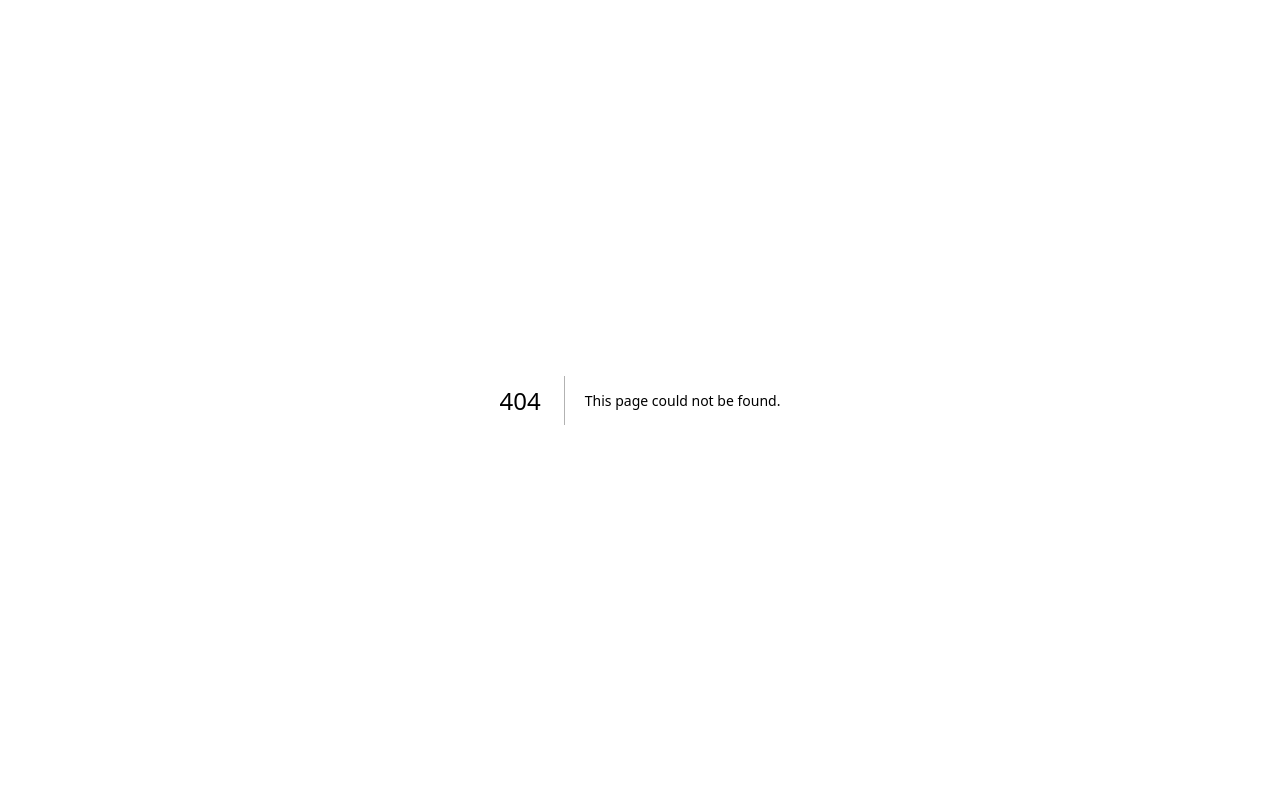
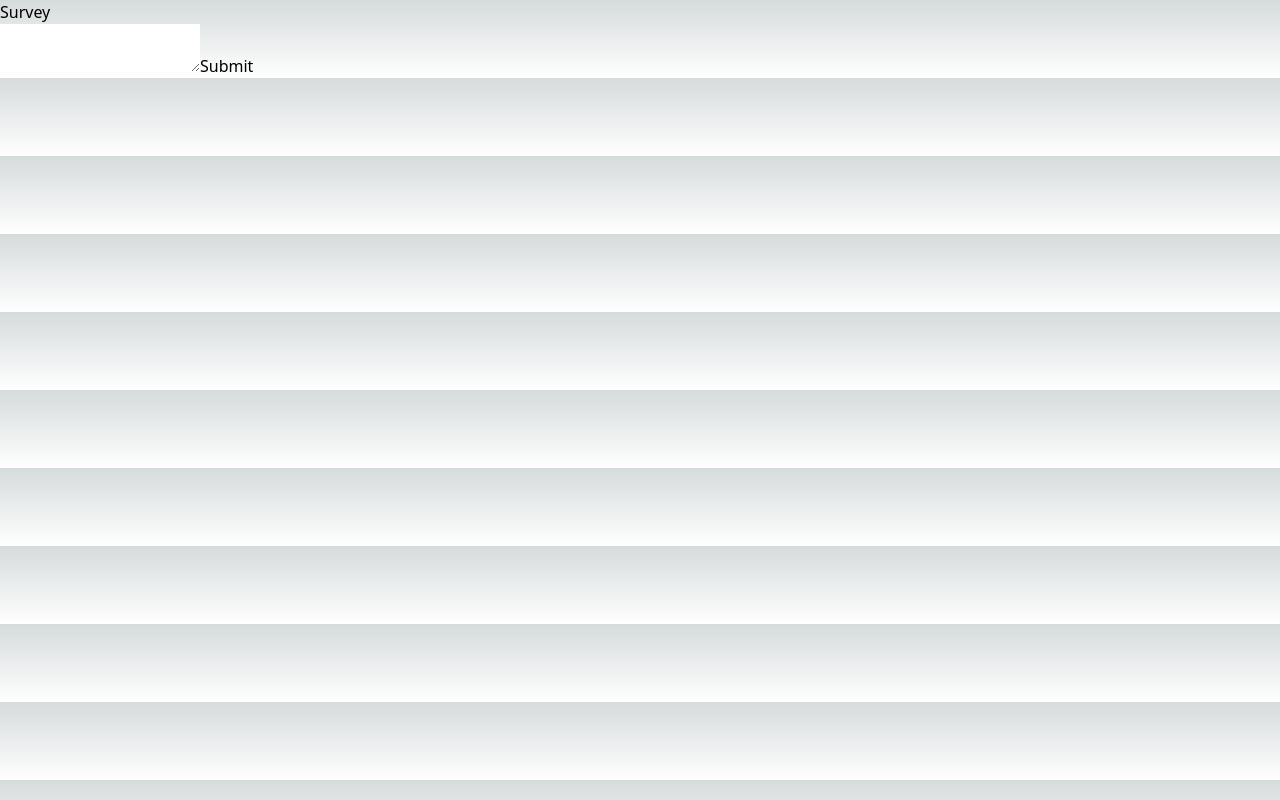
Before and after one commit to kimukimuyuya/36-questions, a Next.js app in the folder my-app/: page /survey in a window 1280 px wide. Before the commit this address had no page. Built offline with nearby package versions, Linux system fonts and the light colour scheme.

Commit message:
feat: :sparkles: アンケート回答機能の実装

```diff
--- /dev/null
+++ b/my-app/src/pages/survey/index.tsx
@@ -0,0 +1,34 @@
+import router from 'next/router';
+import { useState} from 'react';
+
+const Survey = () => {
+  const [content, setContent] = useState<string>('');
+
+  const handleSubmit = async () => {
+    const response = await fetch('/api/survey', {
+      method: 'POST',
+      headers: {
+        'Content-Type': 'application/json',
+      },
+      body: JSON.stringify({ content }),
+    });
+    if (response.ok) {
+      console.log('Survey result created');
+      // router.push('/');
+    }
+  };
+  return (
+    <div>
+      <h1>Survey</h1>
+      <form onSubmit={handleSubmit}>
+        <textarea
+          value={content}
+          onChange={(e) => setContent(e.target.value)}
+        />
+        <button type="submit">Submit</button>
+      </form>
+    </div>
+  );
+}
+
+export default Survey;
```
